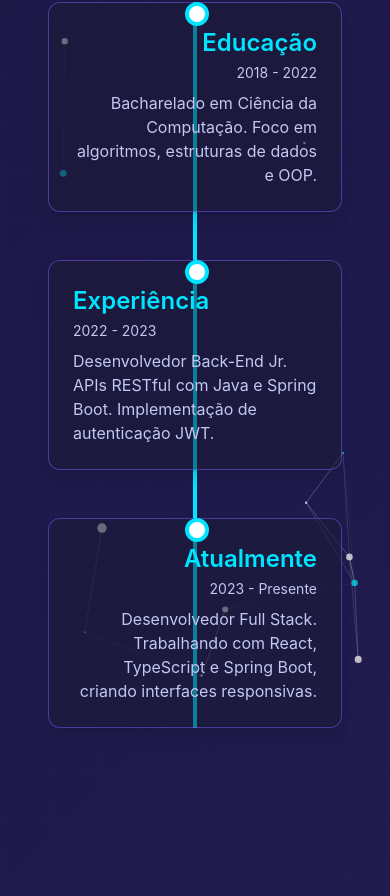
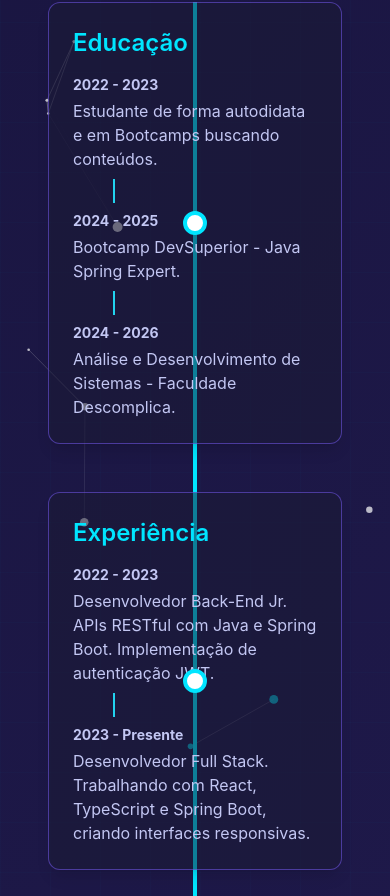
Before and after one commit to MelhorzinOfficial/melhorzin, a React (Vite) app: page / in a window 390 px wide. Shown: the part 5628-6524 px from the top of the page. Built offline with nearby package versions, Linux system fonts and the light colour scheme.

Commit message:
add career-related translations and update theme context for roadmap separator

```diff
--- a/src/components/Roadmap.tsx
+++ b/src/components/Roadmap.tsx
@@ -1,4 +1,4 @@
-import React from 'react';
+import React, { useMemo } from 'react';
 import { motion } from 'framer-motion';
 import { useTheme } from '../contexts/ThemeContext';
 import { useLanguage } from '../contexts/LanguageContext';
@@ -6,111 +6,121 @@ import { useLanguage } from '../contexts/LanguageContext';
 interface TimelineNode {
   id: string;
   title: string;
-  period: string;
+  items: {
+    period?: string;
     description: string;
+    technologies?: string[];
+  }[];
+  isLeft: boolean;
 }
+
+
+const TimelineItem: React.FC<{ node: TimelineNode }> = ({ node }) => {
+  const { themeColors } = useTheme();
+
+  return (
+    <div className={`relative flex ${node.isLeft ? 'justify-start' : 'justify-end'} w-full`}>
+      {/* Marcador da timeline */}
+      <div className="absolute left-1/2 -ml-3 top-1/2 transform -translate-y-1/2">
+        <div
+          className="w-6 h-6 rounded-full border-4 bg-white"
+          style={{ borderColor: themeColors.accent }}
+        ></div>
+      </div>
+
+      {/* Card do evento */}
+      <motion.div
+        className="w-full md:w-5/12 p-6 rounded-xl shadow-lg text-left md:ml-8"
+        style={{
+          backgroundColor: themeColors.glassBg,
+          border: `1px solid ${themeColors.cardBorder}`,
+        }}
+        initial={{ opacity: 0, x: node.isLeft ? -100 : 100 }}
+        whileInView={{ opacity: 1, x: 0 }}
+        viewport={{ once: true, amount: 0.3 }}
+        transition={{ duration: 0.5 }}
+      >
+        <h4 className="text-2xl font-semibold mb-4" style={{ color: themeColors.accent }}>
+          {node.title}
+        </h4>
+
+        {/* Renderiza a lista de períodos e descrições com separador */}
+        <div className="flex flex-col">
+          {node.items.map((item, index) => (
+            <div key={index} className="flex flex-col items-start">
+              <div className="w-full">
+                {item.period && (
+                  <span className="block text-sm font-bold" style={{ color: themeColors.text }}>
+                    {item.period}
+                  </span>
+                )}
+                <p className="text-base mt-1" style={{ color: themeColors.text }}>
+                  {item.description}
+                </p>
+              </div>
+              {/* Pequena linha separadora entre os itens */}
+              {index !== node.items.length - 1 && (
+                <div
+                  className={`w-0.5 h-6 my-2 ml-10 ${themeColors.separatorItemRoadMap}`}
+                ></div>
+              )}
+            </div>
+          ))}
+        </div>
+      </motion.div>
+    </div>
+  );
+};
+
 
 export const Roadmap: React.FC = () => {
   const { themeColors } = useTheme();
   const { t } = useLanguage();
 
-  const nodes: TimelineNode[] = [
+  const nodes = useMemo(
+    () => [
       {
-      id: 'education',
+        id: t('career.education'),
         title: t('career.education'),
-      period: '2018 - 2022',
-      description:
-        'Bacharelado em Ciência da Computação. Foco em algoritmos, estruturas de dados e OOP.',
+        items: t('career.education.items'),
       },
       {
-      id: 'experience',
+        id: 'career.experience',
         title: t('career.experience'),
-      period: '2022 - 2023',
-      description:
-        'Desenvolvedor Back-End Jr. APIs RESTful com Java e Spring Boot. Implementação de autenticação JWT.',
+        items: t('career.experience.items'),
       },
       {
-      id: 'current',
-      title: t('career.current'),
-      period: '2023 - Presente',
-      description:
-        'Desenvolvedor Full Stack. Trabalhando com React, TypeScript e Spring Boot, criando interfaces responsivas.',
+        id: 'career.learning_growth',
+        title: t('career.learning_growth'),
+        items: t('career.learning_growth.items'),
       },
-  ];
+      {
+        id: 'currently',
+        title: t('career.currently'),
+        items: t('career.currently.items'),
+      },
+    ],
+    [t]
+  );
 
   return (
     <div className="py-16 relative" id="jornada">
-      <h3
-        className="text-4xl font-bold mb-12 text-center"
-        style={{ color: themeColors.text }}
-      >
+      {/* Title of the roadmap */}
+      <h3 className="text-4xl font-bold mb-12 text-center" style={{ color: themeColors.text }}>
         {t('career.title')}
       </h3>
-      <div className="relative container mx-auto px-4">
+
+      {/* Timeline container */}
+      <div className="relative container mx-auto px-2">
         {/* Linha vertical central */}
         <div
-          className="absolute left-1/2 top-0 bottom-0 w-1"
-          style={{
-            backgroundColor: themeColors.accent,
-            transform: 'translateX(-50%)',
-          }}
+          className="absolute left-1/2 top-0 bottom-0 w-1 transform -translate-x-1/2"
+          style={{ backgroundColor: themeColors.accent }}
         />
         <div className="space-y-12">
-          {nodes.map((node, index) => {
-            const isLeft = index % 2 === 0;
-            return (
-              <div key={node.id} className="relative">
-                <motion.div
-                  className={`w-full md:w-1/2 p-6 rounded-xl shadow-lg ${
-                    isLeft
-                      ? 'md:pr-8 md:ml-0 text-right'
-                      : 'md:pl-8 md:mr-0 text-left'
-                  }`}
-                  style={{
-                    backgroundColor: themeColors.glassBg,
-                    border: `1px solid ${themeColors.cardBorder}`,
-                  }}
-                  initial={{ opacity: 0, x: isLeft ? -100 : 100 }}
-                  whileInView={{ opacity: 1, x: 0 }}
-                  viewport={{ once: true, amount: 0.3 }}
-                  transition={{ duration: 0.5 }}
-                >
-                  <h4
-                    className="text-2xl font-semibold"
-                    style={{ color: themeColors.accent }}
-                  >
-                    {node.title}
-                  </h4>
-                  <span
-                    className="block mt-1 text-sm"
-                    style={{ color: themeColors.text }}
-                  >
-                    {node.period}
-                  </span>
-                  <p
-                    className="mt-2 text-base"
-                    style={{ color: themeColors.text }}
-                  >
-                    {node.description}
-                  </p>
-                </motion.div>
-                {/* Marcador da timeline reposicionado */}
-                <div
-                  className="absolute top-0"
-                  style={
-                    isLeft
-                      ? { left: 'calc(50% - 10px)' }
-                      : { left: 'calc(50% + -10px)' }
-                  }
-                >
-                  <div
-                    className="w-6 h-6 bg-white rounded-full border-4"
-                    style={{ borderColor: themeColors.accent }}
-                  ></div>
-                </div>
-              </div>
-            );
-          })}
+          {nodes.map((node, index) => (
+            <TimelineItem key={node.id} node={{ ...node as unknown as TimelineNode, isLeft: index % 2 === 0 }} />
+          ))}
         </div>
       </div>
     </div>
--- a/src/contexts/ThemeContext.tsx
+++ b/src/contexts/ThemeContext.tsx
@@ -24,6 +24,7 @@ interface ThemeColors {
   buttonHover: string;
   sendButtonBackground: string;
   sendButtonHover: string;
+  separatorItemRoadMap: string;
 }
 
 type Theme = 'light' | 'dark';
@@ -58,7 +59,8 @@ const themes: Record<Theme, ThemeColors> = {
     closeButton: '#d32f2f',
     buttonHover: '#3d49d3',
     sendButtonBackground: '#28a745',
-    sendButtonHover: '#218838'
+    sendButtonHover: '#218838',
+    separatorItemRoadMap: 'bg-orange-400'
   },
   dark: {
     background: '#0a0a23',
@@ -84,7 +86,9 @@ const themes: Record<Theme, ThemeColors> = {
     closeButton: '#ff5252',
     buttonHover: '#5a2be3',
     sendButtonBackground: '#2ecc38',
-    sendButtonHover: '#2ddc84'
+    sendButtonHover: '#2ddc84' ,
+    separatorItemRoadMap: 'bg-cyan-400'
+
   },
 };
 
--- a/src/translations/index.ts
+++ b/src/translations/index.ts
@@ -55,6 +55,37 @@ export const translations = {
     'modalButtonSend': 'Enviar',
     'modalButtonClose': 'Fechar',
     'yourEmail': 'Seu Email',
+
+    // Carreira
+
+    'career.learning_growth': 'Aprendizado e Crescimento',
+    'career.currently': 'Atualmente',
+    'career.education.items': [
+      { period: '2022 - 2023', description: 'Estudante de forma autodidata e em Bootcamps buscando conteúdos.' },
+      { period: '2024 - 2025', description: 'Bootcamp DevSuperior - Java Spring Expert.' },
+      { period: '2024 - 2026', description: 'Análise e Desenvolvimento de Sistemas - Faculdade Descomplica.' },
+    ],
+    'career.experience.items': [
+      {
+        period: '2022 - 2023',
+        description: 'Desenvolvedor Back-End Jr. APIs RESTful com Java e Spring Boot. Implementação de autenticação JWT.',
+      },
+      {
+        period: '2023 - Presente',
+        description: 'Desenvolvedor Full Stack. Trabalhando com React, TypeScript e Spring Boot, criando interfaces responsivas.',
+      },
+    ],
+    'career.learning_growth.items': [
+      { description: 'Microservices e Arquitetura Orientada a Eventos: Aprofundamento em sistemas distribuídos com Spring Cloud, Kafka, RabbitMQ.' },
+      { description: 'React Avançado: Aprofundamento em React, Hooks, Context API, Redux, Next.js, Gatsby.' },
+    ],
+    'career.currently.items': [
+      {
+        period: 'JAN-2025 - Presente',
+        description: 'Cargo: Desenvolvedor Full Stack. Trabalhando em um time ágil para criar e melhorar aplicações web e APIs utilizando React, TypeScript, Spring Boot e PostgreSQL. Desenvolvimento de interfaces responsivas e integração com sistemas de pagamento. Responsável por implementar funcionalidades de segurança com JWT e otimizar processos no back-end.',
+        technologies: ['React', 'TypeScript', 'Spring Boot', 'PostgreSQL', 'Docker', 'AWS', 'Jenkins', 'CI/CD'],
+      },
+    ],
   },
   en: {
     'nav.home': 'Home',
@@ -83,8 +114,6 @@ export const translations = {
     'contact.message': 'I\'m always open to new opportunities and collaborations. Get in touch with me through the channels below:',
     'contact.divider': 'Or send a message directly:',
     'career.title': 'My Journey',
-    'career.education': 'Education',
-    'career.experience': 'Experience',
     'career.current': 'Currently',
     'theme.toggle': 'Toggle theme',
     'language.select': 'Select language',
@@ -112,6 +141,38 @@ export const translations = {
     'modalButtonClose': 'Close',
     'yourEmail': 'Your Email',
 
+  // Carreira
+
+  'career.education': 'Education',
+    'career.experience': 'Experience',
+    'career.learning_growth': 'Learning and Growth',
+    'career.currently': 'Currently',
+    'career.education.items': [
+      { period: '2022 - 2023', description: 'Self-taught and Bootcamp student seeking content.' },
+      { period: '2024 - 2025', description: 'DevSuperior Bootcamp - Java Spring Expert.' },
+      { period: '2024 - 2026', description: 'Systems Analysis and Development - Descomplica University.' },
+    ],
+    'career.experience.items': [
+      {
+        period: '2022 - 2023',
+        description: 'Junior Back-End Developer. RESTful APIs with Java and Spring Boot. JWT authentication implementation.',
+      },
+      {
+        period: '2023 - Present',
+        description: 'Full Stack Developer. Working with React, TypeScript, and Spring Boot, creating responsive interfaces.',
+      },
+    ],
+    'career.learning_growth.items': [
+      { description: 'Microservices and Event-Driven Architecture: In-depth knowledge of distributed systems with Spring Cloud, Kafka, RabbitMQ.' },
+      { description: 'Advanced React: In-depth knowledge of React, Hooks, Context API, Redux, Next.js, Gatsby.' },
+    ],
+    'career.currently.items': [
+      {
+        period: 'JAN-2025 - Present',
+        description: 'Position: Full Stack Developer. Working in an agile team to build and improve web applications and APIs using React, TypeScript, Spring Boot, and PostgreSQL. Developing responsive interfaces and integrating with payment systems. Responsible for implementing security features with JWT and optimizing back-end processes.',
+        technologies: ['React', 'TypeScript', 'Spring Boot', 'PostgreSQL', 'Docker', 'AWS', 'Jenkins', 'CI/CD'],
+      },
+    ],
   },
   es: {
     'nav.home': 'Inicio',
@@ -140,8 +201,7 @@ export const translations = {
     'contact.message': 'Siempre estoy abierto a nuevas oportunidades y colaboraciones. Ponte en contacto conmigo a través de los canales a continuación:',
     'contact.divider': 'O envía un mensaje directamente:',
     'career.title': 'Mi Trayectoria',
-    'career.education': 'Educación',
-    'career.experience': 'Experiencia',
+
     'career.current': 'Actualmente',
     'theme.toggle': 'Cambiar tema',
     'language.select': 'Seleccionar idioma',
@@ -168,5 +228,35 @@ export const translations = {
     'emailFailed': 'Error al enviar el email. Inténtalo de nuevo más tarde.',
     'modalButtonSend': 'Enviar',
     'modalButtonClose': 'Cerrar',
-  }
+      'career.education': 'Educación',
+      'career.experience': 'Experiencia',
+      'career.learning_growth': 'Aprendizaje y Crecimiento',
+      'career.currently': 'Actualmente',
+      'career.education.items': [
+        { period: '2022 - 2023', description: 'Estudiante autodidacta y en Bootcamps buscando contenidos.' },
+        { period: '2024 - 2025', description: 'Bootcamp DevSuperior - Java Spring Expert.' },
+        { period: '2024 - 2026', description: 'Análisis y Desarrollo de Sistemas - Universidad Descomplica.' },
+      ],
+      'career.experience.items': [
+        {
+          period: '2022 - 2023',
+          description: 'Desarrollador Back-End Jr. APIs RESTful con Java y Spring Boot. Implementación de autenticación JWT.',
+        },
+        {
+          period: '2023 - Presente',
+          description: 'Desarrollador Full Stack. Trabajando con React, TypeScript y Spring Boot, creando interfaces responsivas.',
+        },
+      ],
+      'career.learning_growth.items': [
+        { description: 'Microservicios y Arquitectura Orientada a Eventos: Profundización en sistemas distribuidos con Spring Cloud, Kafka, RabbitMQ.' },
+        { description: 'React Avanzado: Profundización en React, Hooks, Context API, Redux, Next.js, Gatsby.' },
+      ],
+      'career.currently.items': [
+        {
+          period: 'ENE-2025 - Presente',
+          description: 'Cargo: Desarrollador Full Stack. Trabajando en un equipo ágil para crear y mejorar aplicaciones web y APIs utilizando React, TypeScript, Spring Boot y PostgreSQL. Desarrollo de interfaces responsivas e integración con sistemas de pago. Responsable de implementar funcionalidades de seguridad con JWT y optimizar procesos en el back-end.',
+          technologies: ['React', 'TypeScript', 'Spring Boot', 'PostgreSQL', 'Docker', 'AWS', 'Jenkins', 'CI/CD'],
+        },
+      ],
+    }
 };
```
Lines whose indentation alone changed are shown as unchanged.
